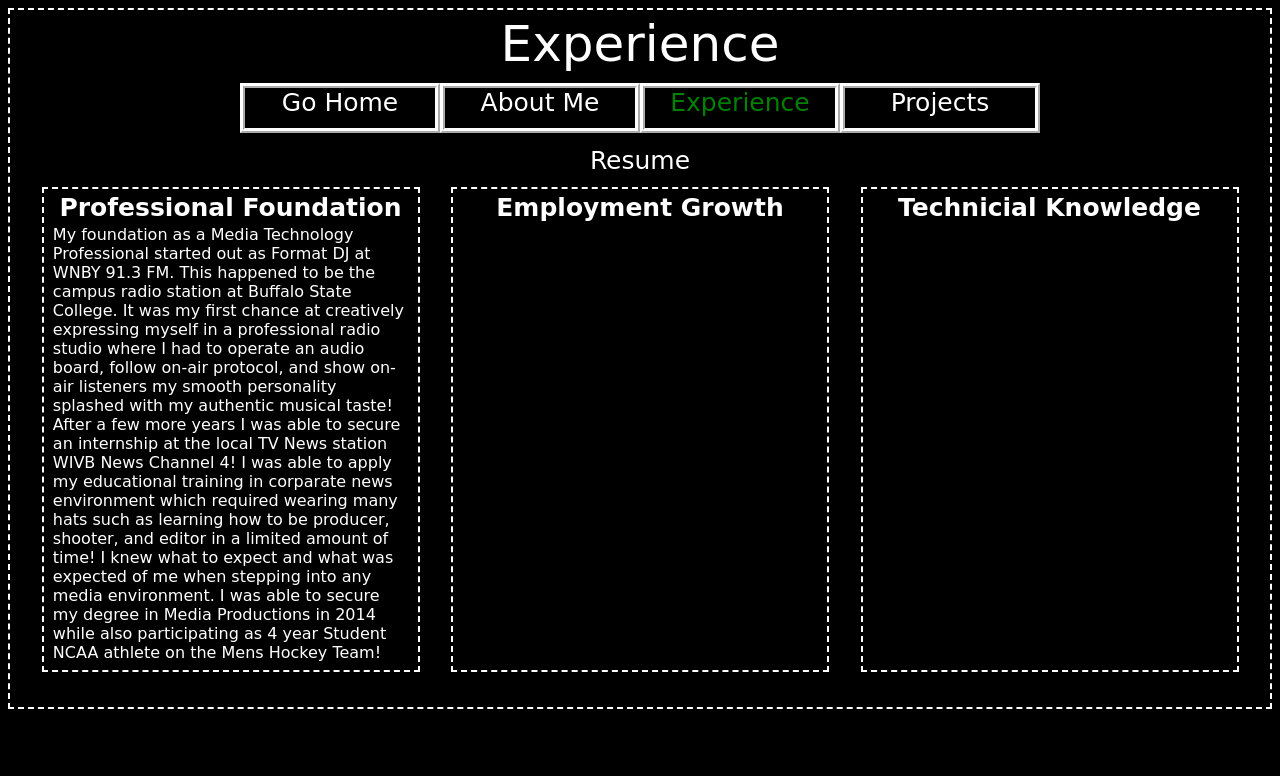
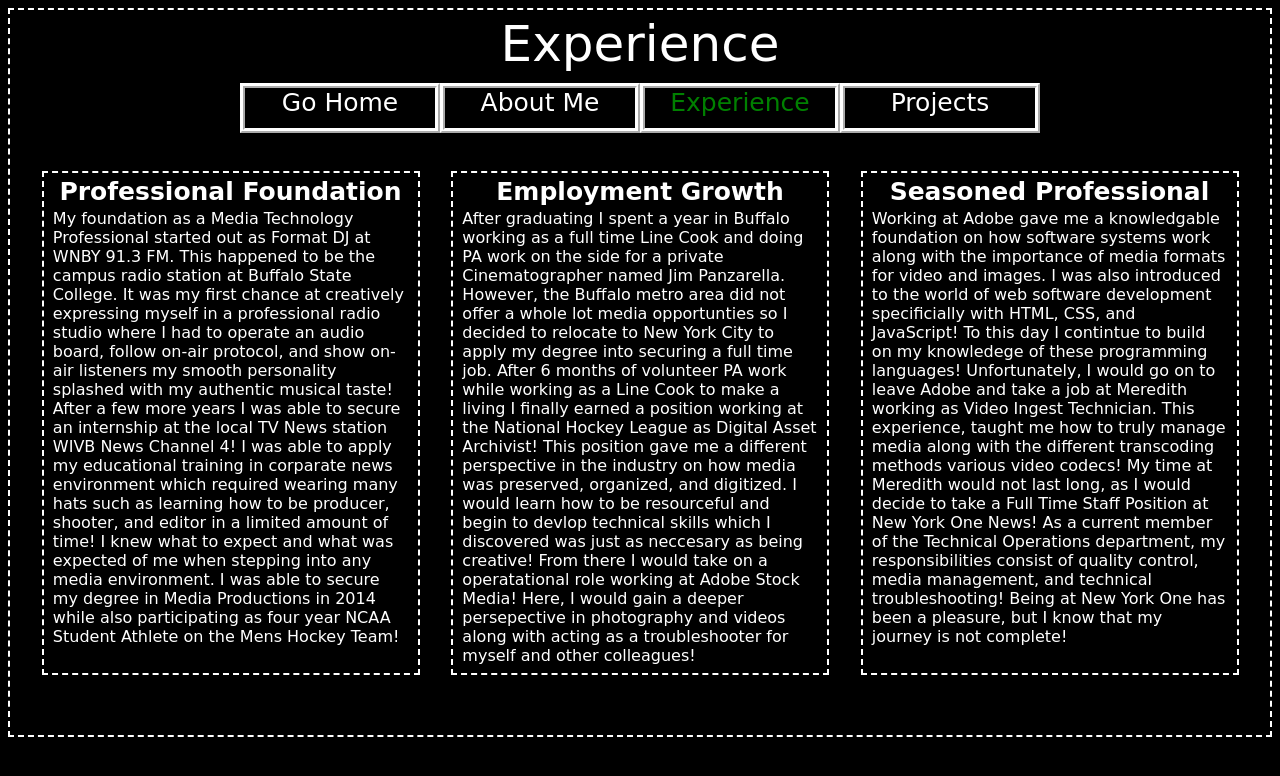
Before and after one commit to C-Lew-On-Truth/TheRealCJLewis, a React (Create React App) app: page /TheRealCJLewis/Experience in a window 1280 px wide. Shown: the top 776 px of the page. Built offline with nearby package versions, Linux system fonts and the light colour scheme.

Commit message:
rough draft

```diff
--- a/src/components/AboutMe.jsx
+++ b/src/components/AboutMe.jsx
@@ -27,10 +27,10 @@ class AboutMe extends React.Component {
                     <div className="sectionItems aboutMe">
                         <h1>Bio</h1>
                         <p>
-                            I was originally born in Upland, California although I was  raised in Reno, Nevada in the later
+                            I was originally born in Upland, California although, I was raised in Reno, Nevada in the later
                             stages of my youth! I consider myself to be a humble, multifaceted individual with
                             a habit of always trying to improve in learn in any activities I choose to participate in.
-                            As a leader, I do my best to lead by example and making sure everyone on my team is well informed and well
+                            As a leader, I do my best to lead by example and make sure everyone on my team is well informed and well
                             prepared!
                             My interest include Sports, Cooking, and Music! When I was a young child, I became very
                             fond of the game of hockey! So fond in fact, I completedly commited to the game for over
--- a/src/components/Experience.jsx
+++ b/src/components/Experience.jsx
@@ -1,19 +1,11 @@
 import React from 'react';
 import NavBar from '../side-components/NavBar.jsx';
 import '../styles/experience.css';
-
-
-
+import Resume from '../assets/Professional_Resume_20.pdf'
 
 const ExpoPage = props => <span className="globalNavBar">{props.page}</span>
 
 class Experience extends React.Component {
-    constructor(props) {
-        super(props)
-        this.state = {
-            color: "blue"
-        }
-    }
 
     render() {
 
@@ -29,7 +21,7 @@ class Experience extends React.Component {
                     goProjects="Projects"
                 />
 
-                    <span className="resume">Resume</span>
+
                 <div className="expoTemp">
 
                     <section className="expoSect">
@@ -46,7 +38,7 @@ class Experience extends React.Component {
                             many hats such as learning how to be producer, shooter, and editor in a limited
                             amount of time! I knew what to expect and what was expected of me when stepping
                             into any media environment. I was able to secure my degree in Media Productions
-                            in 2014 while also participating as 4 year Student NCAA athlete on the Mens Hockey Team!
+                            in 2014 while also participating as four year NCAA Student Athlete on the Mens Hockey Team!
                         </p>
 
                     </section>
@@ -54,12 +46,33 @@ class Experience extends React.Component {
                     <section className="expoSect">
                         <p>
                             <h1>Employment Growth</h1>
+                            After graduating I spent a year in Buffalo working as a full time Line Cook and doing
+                            PA work on the side for a private Cinematographer named Jim Panzarella. However, the Buffalo
+                            metro area did not offer a whole lot media opportunties so I decided to relocate to New York
+                            City to apply my degree into securing a full time job. After 6 months of volunteer PA work while
+                            working as a Line Cook to make a living I finally earned a position working at the National Hockey League
+                            as Digital Asset Archivist! This position gave me a different perspective in the industry
+                            on how media was preserved, organized, and digitized. I would learn how to be resourceful and begin to devlop
+                            technical skills which I discovered was just as neccesary as being creative! From
+                            there I would take on a operatational role working at Adobe Stock Media! Here, I would gain a
+                            deeper persepective in photography and videos along with acting as a troubleshooter for myself
+                            and other colleagues!
                         </p>
                     </section>
 
                     <section className="expoSect">
                         <p>
-                            <h1>Technicial Knowledge</h1>
+                            <h1>Seasoned Professional</h1>
+                            Working at Adobe gave me a knowledgable foundation on how software systems work along
+                            with the importance of media formats for video and images. I was also introduced to the world
+                            of web software development specificially with HTML, CSS, and JavaScript! To this day I
+                            contintue to build on my knowledege of these programming languages! Unfortunately, I would go
+                            on to leave Adobe and take a job at Meredith working as Video Ingest Technician.
+                            This experience, taught me how to truly manage media along with the different transcoding methods
+                            various video codecs! My time at Meredith would not last long, as I would decide to take a
+                            Full Time Staff Position at New York One News! As a current member of the Technical Operations department,
+                            my responsibilities consist of quality control, media management, and technical troubleshooting!
+                            Being at New York One has been a pleasure, but I know that my journey is not complete!
                         </p>
                     </section>
 
--- a/src/styles/awesome-styles.css
+++ b/src/styles/awesome-styles.css
@@ -619,7 +619,7 @@ video {
     padding-top: 5%;
   }
   .awssld__wrapper {
-    padding-bottom: 20% !important;
+    padding-bottom: 20%;
     height: auto;
   }
   .videoHolder {
--- a/src/styles/experience.css
+++ b/src/styles/experience.css
@@ -14,10 +14,10 @@
 .expoTemp {
     display: flex;
     flex-direction: row;
-    margin: 0 auto;
+    margin: 3% auto;
     justify-content: space-evenly;
     width: 100%;
-    padding-bottom: 2%;
+    padding-bottom: 1%;
 }
 .expoSect {
     border: white dashed 2px;
```
Also changed, not shown: 1 other file (tests, documents, lock files or other folders).
